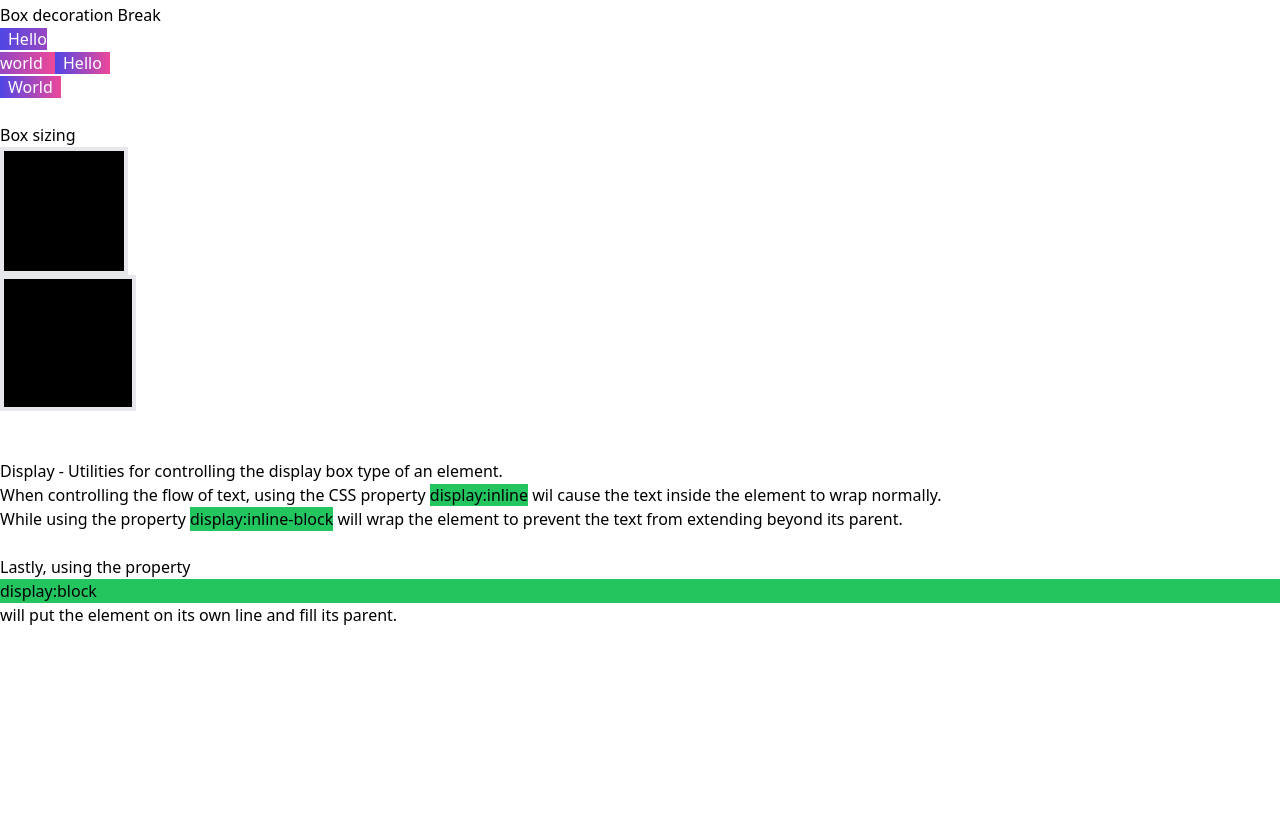
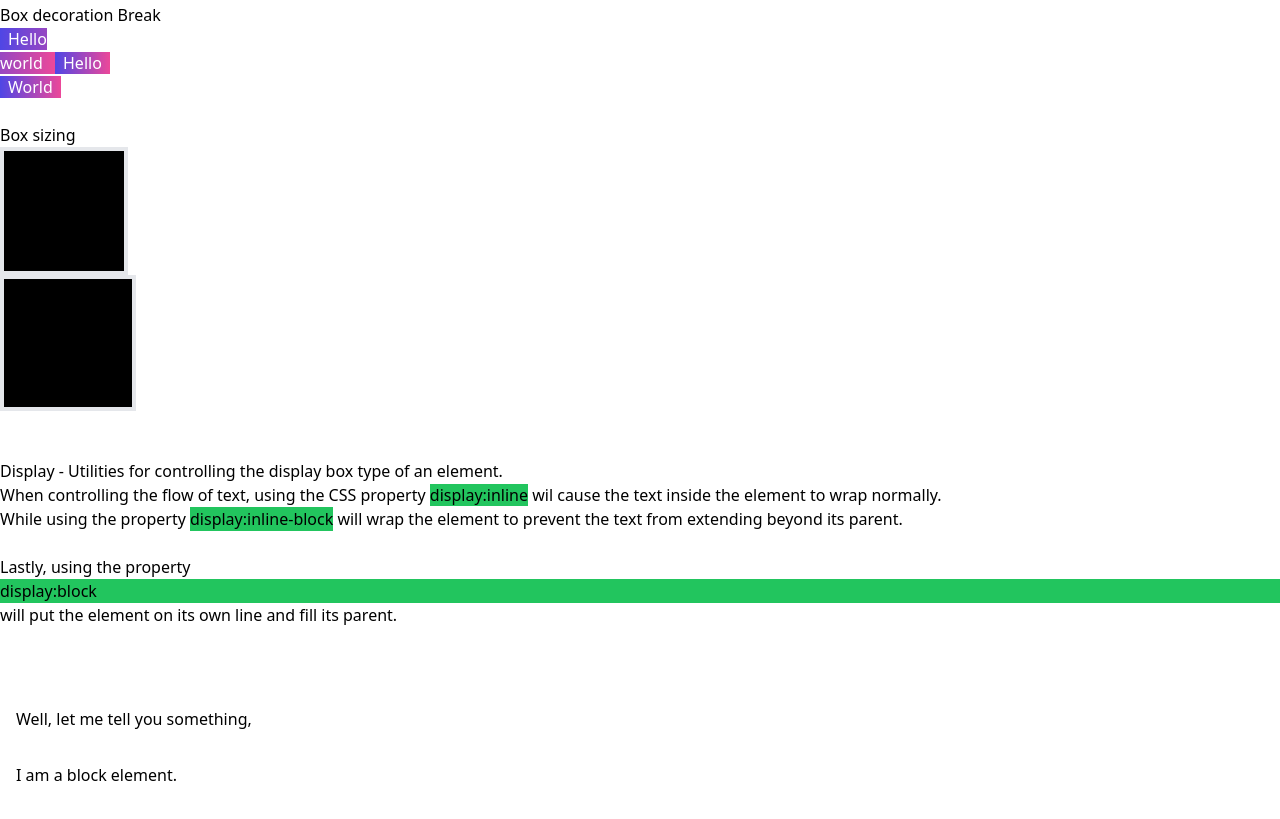
Before and after one commit to Becasss/Tailwind_CSS_Tutorial, a website built with Vite: page Day2/index.html in a window 1280 px wide. Shown: the part 597-1416 px from the top of the page. Before the commit the page ends 1224 px from the top, so only its background shows below. Built offline with nearby package versions, Linux system fonts and the light colour scheme.

Commit message:
Updating flow_root

```diff
--- a/Day2/index.html
+++ b/Day2/index.html
@@ -62,5 +62,14 @@
 While using the property <span class="inline-block bg-green-500 text-black h-34 w-34"> display:inline-block </span> will wrap the element to prevent the text from extending beyond its parent.</div>
 <br>
 Lastly, using the property <span class="block bg-green-500 text-black h-34 w-34 "> display:block</span> will put the element on its own line and fill its parent.
+<br><br><br>
+<div class="p-4">
+    <div class="flow-root">
+        <div class="my-4">Well, let me tell you something,</div>
+    </div>
+    <div class="flow-root"></div>
+        <div class="my-4">I am a block element.</div>
+    </div>
+</div>
 </body>
 </html>
```
